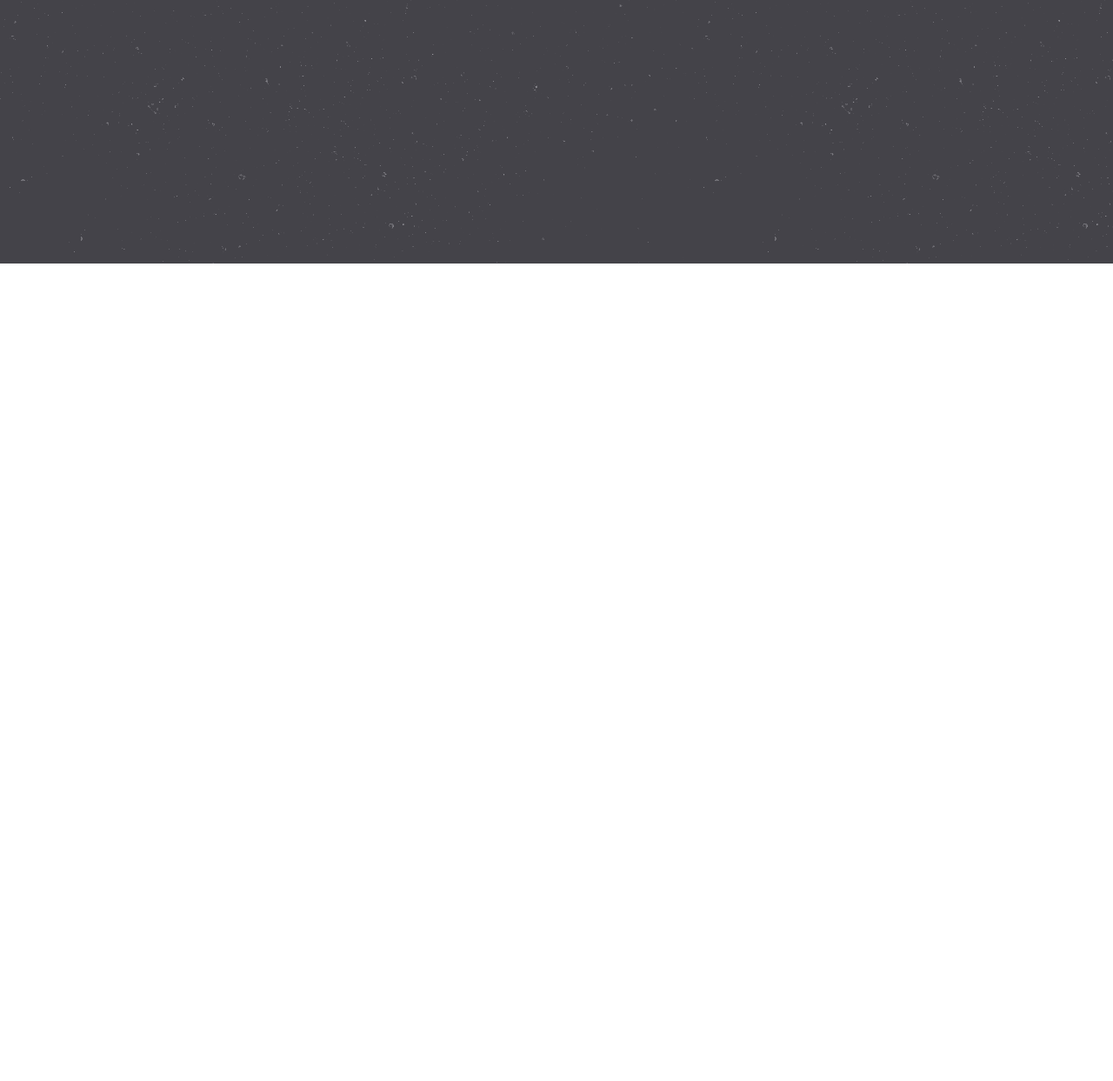
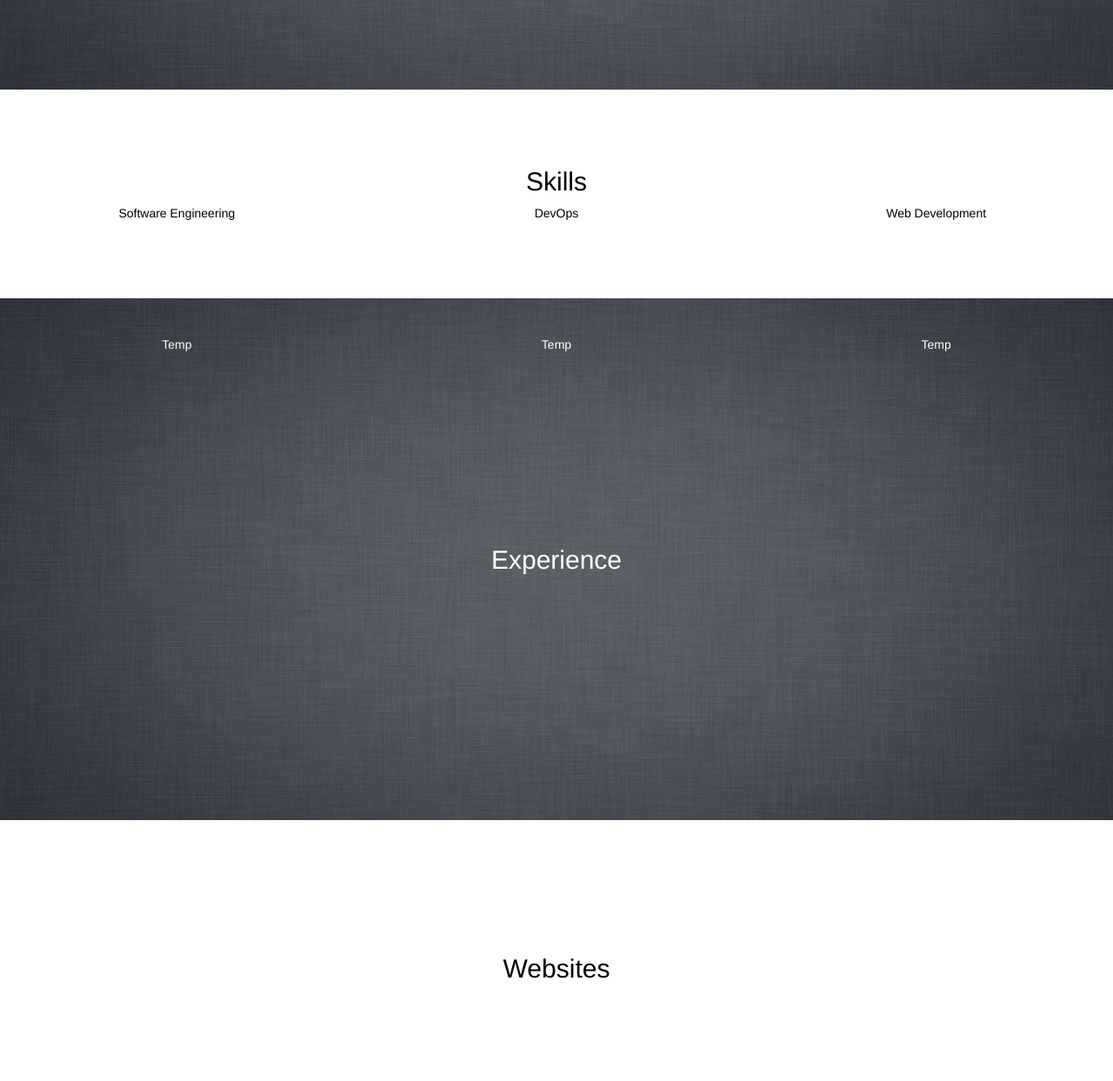
Before and after one commit to neelp1/neelp1.github.io, a plain HTML site: page index.html in a window 1280 px wide. Shown: the part 497-1740 px from the top of the page at 87% size. Before the commit the page ends 800 px from the top, so only its background shows below. Drawn offline with nearby package versions, Linux system fonts and the light colour scheme.

Commit message:
Add parallax capability

```diff
--- a/index.html
+++ b/index.html
@@ -9,12 +9,13 @@
 	<meta name="keywords" content="websites, portfolio, neel, patel">
 	<meta name="author" content="Neel Patel">
 	<link rel="stylesheet" href="style.css" />
+	<script src="https://ajax.googleapis.com/ajax/libs/jquery/3.1.1/jquery.min.js"></script>
 
   <title>Neel Patel</title>
 </head>
 
 <body>
-  <div class="container">
+  <div class="container-1">
 		<div class="centered-div">
 		  <h1>Neel Patel</h1>
 			<div class="links-to-sites">
@@ -24,9 +25,43 @@
 			</div>
 		</div>
   </div>
+	<div class="container-2">
+		<div class="centered-div">
+			<h2>Skills</h2>
+			<div class="row">
+				<div class="col-xs-4">Software Engineering</div>
+				<div class="col-xs-4">DevOps</div>
+				<div class="col-xs-4">Web Development</div>
+			</div>
+		</div>
+	</div>
+	<div class="container-3">
+		<div class="centered-div">
+			<h2>Experience</h2>
+		</div>
+		<div class="row box-column">
+			<div class="col-xs-4 content-column">Temp</div>
+			<div class="col-xs-4 content-column">Temp</div>
+			<div class="col-xs-4 content-column">Temp</div>
+		</div>
+	</div>
+	<div class="container-4">
+		<div class="centered-div">
+			<h2>Websites</h2>
+		</div>
+	</div>
 </body>
 
 <link rel="stylesheet" href="https://maxcdn.bootstrapcdn.com/bootstrap/3.3.7/css/bootstrap.min.css" integrity="sha384-BVYiiSIFeK1dGmJRAkycuHAHRg32OmUcww7on3RYdg4Va+PmSTsz/K68vbdEjh4u" crossorigin="anonymous">
+<!-- <script>
+$(window).scroll(function(){
+	 $(".container-1").css("opacity", 1 - $(window).scrollTop() / 500);
+ });
+</script> -->
+<script>
+	$('h2').css({'opacity':( 100-$(window).scrollTop() )/100});
+</script>
+
 <script>
   (function(i,s,o,g,r,a,m){i['GoogleAnalyticsObject']=r;i[r]=i[r]||function(){
   (i[r].q=i[r].q||[]).push(arguments)},i[r].l=1*new Date();a=s.createElement(o),
--- a/style.css
+++ b/style.css
@@ -1,10 +1,45 @@
-.container {
+/*.container {
   display: inline-block;
   vertical-align: middle;
   float: none;
-  /*position: relative;*/
+  position: relative;
   margin-right: auto;
   margin-left: auto;
+}*/
+.container-1 {
+  background-image: url("images/grep-cover.jpg");
+  background-repeat: no-repeat;
+  height: 600px;
+  background-attachment: fixed;
+  background-position: center;
+  background-size: cover;
+  padding-top: 20px;
+  /*opacity: 1;*/
+}
+
+.container-2 {
+  height: 200px;
+  background-color: white;
+  position: relative;
+  /*display: inline-block;*/
+  color: black !important;
+}
+
+.container-3 {
+  background-image: url("images/grep-cover.jpg");
+  background-repeat: no-repeat;
+  height: 600px;
+  background-attachment: fixed;
+  background-position: center;
+  background-size: cover;
+}
+
+.container-4 {
+  height: 300px;
+  background-color: white;
+  position: relative;
+  display: inline-block;
+  color: black !important;
 }
 
 html, body {
@@ -16,24 +51,32 @@ html, body {
 }
 
 .centered-div {
-  position: absolute;
+  position: relative;
   top: 50%;
   left:50%;
   transform: translate(-50%,-50%);
 }
 
-/*.full {
-    background: url('images/red-leaf.jpg') no-repeat center center fixed;
-    -webkit-background-size: cover;
-    -moz-background-size: cover;
-    background-size: cover;
-    -o-background-size: cover;
+.box-column {
+  position: relative;
+  height: 25%;
+}
+
+.content-column {
+
+}
+
+.
+/*.list-horizontal {
+  display: inline;
+  list-style-type: none;
+  padding-right: 20px;
 }*/
 
-.full {
-  background-image: url("images/stardust.png");
-  background-repeat: repeat;
-}
+/*li {
+  display: inline;
+  padding: 20px 20px 20px 20px
+}*/
 
 .btn-transparent {
   color: white !important;
```
Also changed, not shown: images/grep-cover.jpg (added).
